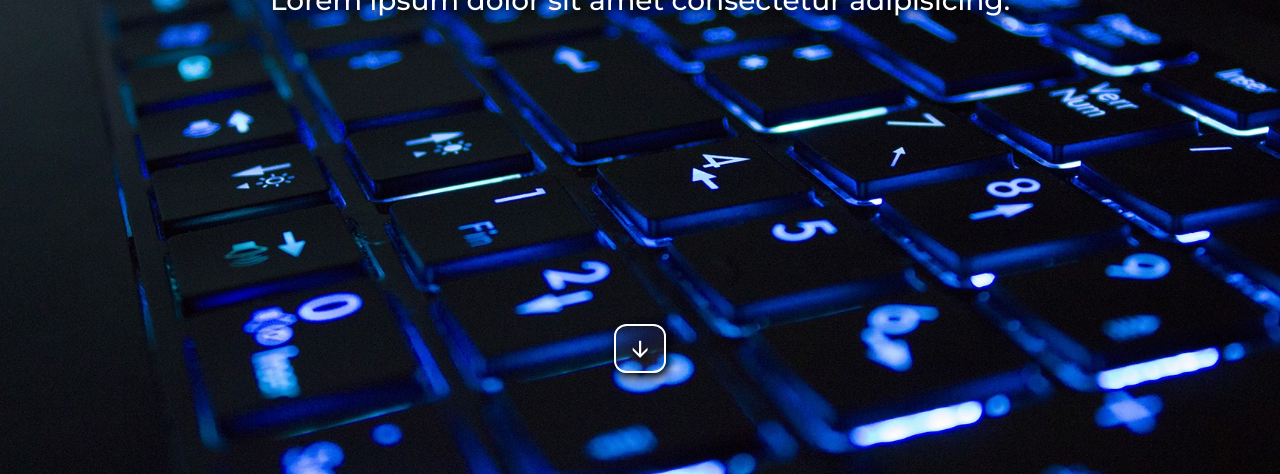
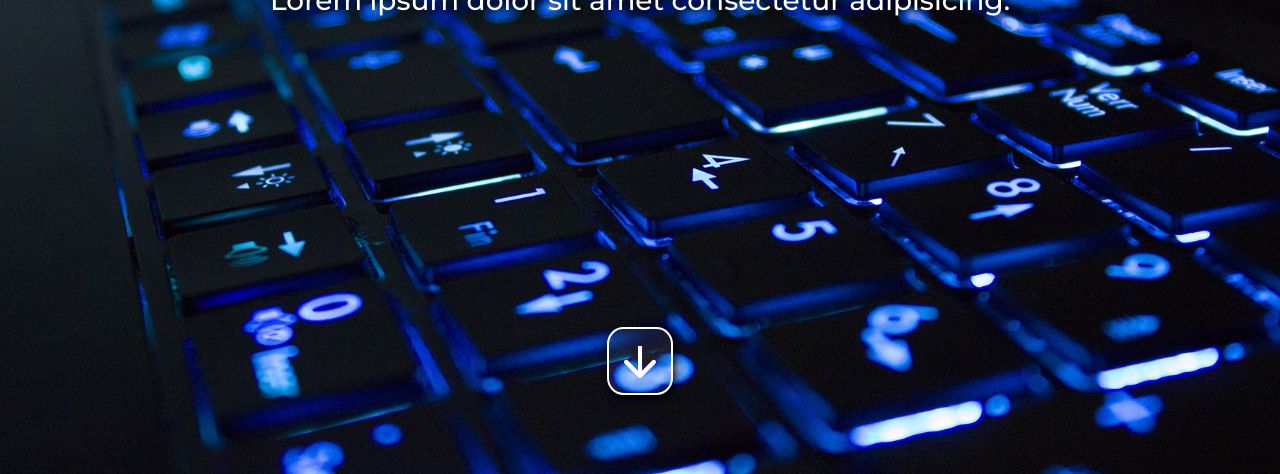
Before and after one commit to ivocurto/sitioweb, a plain HTML site: page index.html in a window 1280 px wide. Shown: the part 326-800 px from the top of the page. Drawn offline with nearby package versions, Linux system fonts and the light colour scheme.

Commit message:
Change index button

```diff
--- a/index.html
+++ b/index.html
@@ -51,7 +51,7 @@
         <section class="imagen-index">
             <h1>Nombre/logo</h1>
             <h3 class="subtitle">Lorem ipsum dolor sit amet consectetur adipisicing.</h3>
-            <h4><a href="#sold">🡫</a></h4>
+            <div><a href="#sold"><img src="/img/arrow.png" alt=""></a></div>
         </section>
 
         <section id="sold">
--- a/sass/scss/layout/_main-index.scss
+++ b/sass/scss/layout/_main-index.scss
@@ -25,21 +25,23 @@
         align-items: center;
         text-align: center;
     }
-    h4 {
+    div {
         grid-column: 3/5;
         grid-row: 3/4;
         margin-top: 4rem;
         a {
             color: rgb(255, 255, 255);
-            text-decoration: none;
             border: #fff 2px solid;
-            padding: 8px 15px;
+            padding: 10px 15px 15px 15px;
             border-radius: 25%;
             background-color: rgba(255, 255, 255, 0.068);
             box-shadow: black 2px 4px 10px;
             &:hover {
                 transition: 0.6s;
                 color: rgba(255, 255, 255, 0.205);
+            }
+            img {
+                width: 2rem;
             }
         }
     }
```
Also changed, not shown: img/arrow.png (added), sass/css/style.css, 1 other file.
